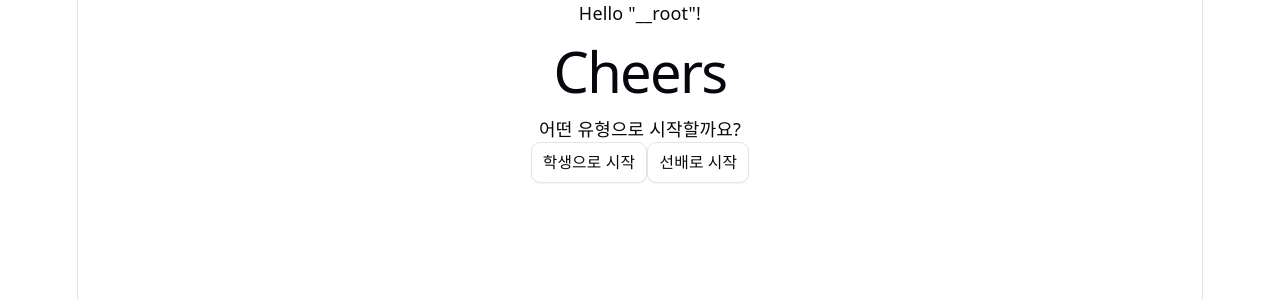
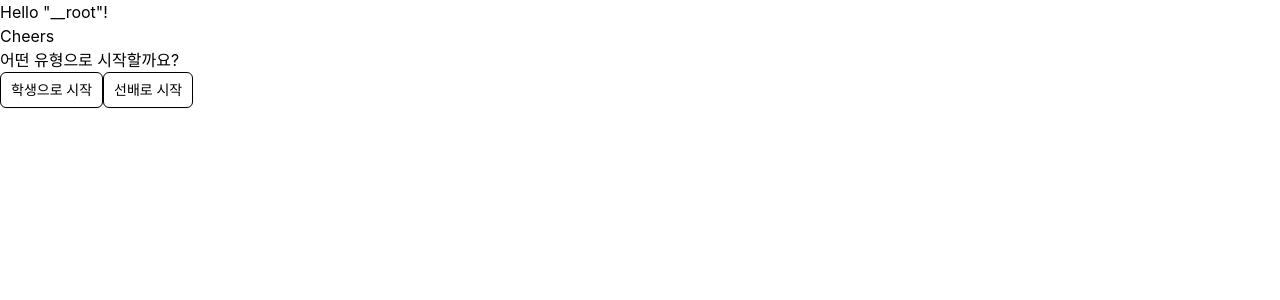
Before and after one commit to gsainfoteam/cheers-fe, a React (Vite) app: page / in a window 1280 px wide. Shown: the top 300 px of the page. Built offline with nearby package versions, Linux system fonts and the light colour scheme; no server answers; what openapi-fetch would draw is missing.

Commit message:
refactor: remove dregs in index.css and update UI develop docs

```diff
--- a/package.json
+++ b/package.json
@@ -15,7 +15,6 @@
   },
   "dependencies": {
     "@base-ui/react": "^1.9.0",
-    "@fontsource-variable/inter": "^5.3.0",
     "@hookform/resolvers": "^6.0.0",
     "@tailwindcss/vite": "^4.3.3",
     "@tanstack/react-query": "^5.105.0",
--- a/src/index.css
+++ b/src/index.css
@@ -1,263 +1,17 @@
 @import "tailwindcss";
 @import "tw-animate-css";
 @import "shadcn/tailwind.css";
-@import "@fontsource-variable/inter";
 
+/*
+ * 라이트 고정 (설계 5.2). 다크 시안이 없으므로 OS 설정과 무관하게 라이트로 렌더한다.
+ *
+ * 이 선언은 다크 모드 구현이 아니라 그 반대다. Tailwind v4 의 `dark:` 기본값은
+ * `prefers-color-scheme: dark` 라서, 이 줄을 지우면 shadcn 컴포넌트에 남아 있는
+ * `dark:` 유틸이 다크 설정 기기에서 그대로 켜진다. `.dark` 조상에 묶어 두고
+ * 그 클래스를 아무 데도 붙이지 않는 것이 "켜질 일이 없다" 를 보장하는 방법이다.
+ */
 @custom-variant dark (&:is(.dark *));
 
 :root {
-  --text: #6b6375;
-  --text-h: #08060d;
-  --bg: #fff;
-  --border: oklch(0.922 0 0);
-  --code-bg: #f4f3ec;
-  --accent: oklch(0.97 0 0);
-  --accent-bg: rgba(170, 59, 255, 0.1);
-  --accent-border: rgba(170, 59, 255, 0.5);
-  --social-bg: rgba(244, 243, 236, 0.5);
-  --shadow:
-    rgba(0, 0, 0, 0.1) 0 10px 15px -3px, rgba(0, 0, 0, 0.05) 0 4px 6px -2px;
-
-  --sans: system-ui, "Segoe UI", Roboto, sans-serif;
-  --heading: system-ui, "Segoe UI", Roboto, sans-serif;
-  --mono: ui-monospace, Consolas, monospace;
-
-  font: 18px/145% var(--sans);
-  letter-spacing: 0.18px;
-  color-scheme: light dark;
-  color: var(--text);
-  background: var(--bg);
-  font-synthesis: none;
-  text-rendering: optimizeLegibility;
-  -webkit-font-smoothing: antialiased;
-  -moz-osx-font-smoothing: grayscale;
-
-  @media (max-width: 1024px) {
-    font-size: 16px;
-  }
-
-  --background: oklch(1 0 0);
-
-  --foreground: oklch(0.145 0 0);
-
-  --card: oklch(1 0 0);
-
-  --card-foreground: oklch(0.145 0 0);
-
-  --popover: oklch(1 0 0);
-
-  --popover-foreground: oklch(0.145 0 0);
-
-  --primary: oklch(0.205 0 0);
-
-  --primary-foreground: oklch(0.985 0 0);
-
-  --secondary: oklch(0.97 0 0);
-
-  --secondary-foreground: oklch(0.205 0 0);
-
-  --muted: oklch(0.97 0 0);
-
-  --muted-foreground: oklch(0.556 0 0);
-
-  --accent-foreground: oklch(0.205 0 0);
-
-  --destructive: oklch(0.577 0.245 27.325);
-
-  --input: oklch(0.922 0 0);
-
-  --ring: oklch(0.708 0 0);
-
-  --chart-1: oklch(0.87 0 0);
-
-  --chart-2: oklch(0.556 0 0);
-
-  --chart-3: oklch(0.439 0 0);
-
-  --chart-4: oklch(0.371 0 0);
-
-  --chart-5: oklch(0.269 0 0);
-
-  --radius: 0.625rem;
-
-  --sidebar: oklch(0.985 0 0);
-
-  --sidebar-foreground: oklch(0.145 0 0);
-
-  --sidebar-primary: oklch(0.205 0 0);
-
-  --sidebar-primary-foreground: oklch(0.985 0 0);
-
-  --sidebar-accent: oklch(0.97 0 0);
-
-  --sidebar-accent-foreground: oklch(0.205 0 0);
-
-  --sidebar-border: oklch(0.922 0 0);
-
-  --sidebar-ring: oklch(0.708 0 0)
+  color-scheme: light;
 }
-
-@media (prefers-color-scheme: dark) {
-  :root {
-    --text: #9ca3af;
-    --text-h: #f3f4f6;
-    --bg: #16171d;
-    --border: #2e303a;
-    --code-bg: #1f2028;
-    --accent: #c084fc;
-    --accent-bg: rgba(192, 132, 252, 0.15);
-    --accent-border: rgba(192, 132, 252, 0.5);
-    --social-bg: rgba(47, 48, 58, 0.5);
-    --shadow:
-      rgba(0, 0, 0, 0.4) 0 10px 15px -3px, rgba(0, 0, 0, 0.25) 0 4px 6px -2px;
-  }
-
-  #social .button-icon {
-    filter: invert(1) brightness(2);
-  }
-}
-
-#root {
-  width: 1126px;
-  max-width: 100%;
-  margin: 0 auto;
-  text-align: center;
-  border-inline: 1px solid var(--border);
-  min-height: 100svh;
-  display: flex;
-  flex-direction: column;
-  box-sizing: border-box;
-}
-
-body {
-  margin: 0;
-}
-
-h1,
-h2 {
-  font-family: var(--heading);
-  font-weight: 500;
-  color: var(--text-h);
-}
-
-h1 {
-  font-size: 56px;
-  letter-spacing: -1.68px;
-  margin: 32px 0;
-  @media (max-width: 1024px) {
-    font-size: 36px;
-    margin: 20px 0;
-  }
-}
-h2 {
-  font-size: 24px;
-  line-height: 118%;
-  letter-spacing: -0.24px;
-  margin: 0 0 8px;
-  @media (max-width: 1024px) {
-    font-size: 20px;
-  }
-}
-p {
-  margin: 0;
-}
-
-code,
-.counter {
-  font-family: var(--mono);
-  display: inline-flex;
-  border-radius: 4px;
-  color: var(--text-h);
-}
-
-code {
-  font-size: 15px;
-  line-height: 135%;
-  padding: 4px 8px;
-  background: var(--code-bg);
-}
-
-@theme inline {
-  --font-heading: var(--font-sans);
-  --font-sans: 'Inter Variable', sans-serif;
-  --color-sidebar-ring: var(--sidebar-ring);
-  --color-sidebar-border: var(--sidebar-border);
-  --color-sidebar-accent-foreground: var(--sidebar-accent-foreground);
-  --color-sidebar-accent: var(--sidebar-accent);
-  --color-sidebar-primary-foreground: var(--sidebar-primary-foreground);
-  --color-sidebar-primary: var(--sidebar-primary);
-  --color-sidebar-foreground: var(--sidebar-foreground);
-  --color-sidebar: var(--sidebar);
-  --color-chart-5: var(--chart-5);
-  --color-chart-4: var(--chart-4);
-  --color-chart-3: var(--chart-3);
-  --color-chart-2: var(--chart-2);
-  --color-chart-1: var(--chart-1);
-  --color-ring: var(--ring);
-  --color-input: var(--input);
-  --color-border: var(--border);
-  --color-destructive: var(--destructive);
-  --color-accent-foreground: var(--accent-foreground);
-  --color-accent: var(--accent);
-  --color-muted-foreground: var(--muted-foreground);
-  --color-muted: var(--muted);
-  --color-secondary-foreground: var(--secondary-foreground);
-  --color-secondary: var(--secondary);
-  --color-primary-foreground: var(--primary-foreground);
-  --color-primary: var(--primary);
-  --color-popover-foreground: var(--popover-foreground);
-  --color-popover: var(--popover);
-  --color-card-foreground: var(--card-foreground);
-  --color-card: var(--card);
-  --color-foreground: var(--foreground);
-  --color-background: var(--background);
-  --radius-sm: calc(var(--radius) * 0.6);
-  --radius-md: calc(var(--radius) * 0.8);
-  --radius-lg: var(--radius);
-  --radius-xl: calc(var(--radius) * 1.4);
-  --radius-2xl: calc(var(--radius) * 1.8);
-  --radius-3xl: calc(var(--radius) * 2.2);
-  --radius-4xl: calc(var(--radius) * 2.6);
-}
-
-.dark {
-  --background: oklch(0.145 0 0);
-  --foreground: oklch(0.985 0 0);
-  --card: oklch(0.205 0 0);
-  --card-foreground: oklch(0.985 0 0);
-  --popover: oklch(0.205 0 0);
-  --popover-foreground: oklch(0.985 0 0);
-  --primary: oklch(0.922 0 0);
-  --primary-foreground: oklch(0.205 0 0);
-  --secondary: oklch(0.269 0 0);
-  --secondary-foreground: oklch(0.985 0 0);
-  --muted: oklch(0.269 0 0);
-  --muted-foreground: oklch(0.708 0 0);
-  --accent: oklch(0.269 0 0);
-  --accent-foreground: oklch(0.985 0 0);
-  --destructive: oklch(0.704 0.191 22.216);
-  --border: oklch(1 0 0 / 10%);
-  --input: oklch(1 0 0 / 15%);
-  --ring: oklch(0.556 0 0);
-  --chart-1: oklch(0.87 0 0);
-  --chart-2: oklch(0.556 0 0);
-  --chart-3: oklch(0.439 0 0);
-  --chart-4: oklch(0.371 0 0);
-  --chart-5: oklch(0.269 0 0);
-  --sidebar: oklch(0.205 0 0);
-  --sidebar-foreground: oklch(0.985 0 0);
-  --sidebar-primary: oklch(0.488 0.243 264.376);
-  --sidebar-primary-foreground: oklch(0.985 0 0);
-  --sidebar-accent: oklch(0.269 0 0);
-  --sidebar-accent-foreground: oklch(0.985 0 0);
-  --sidebar-border: oklch(1 0 0 / 10%);
-  --sidebar-ring: oklch(0.556 0 0);
-}
-
-@layer base {
-  * {
-    @apply border-border outline-ring/50;}
-  body {
-    @apply bg-background text-foreground;}
-  html {
-    @apply font-sans;}}
```
Also changed, not shown: 2 other files (tests, documents, lock files or other folders).
